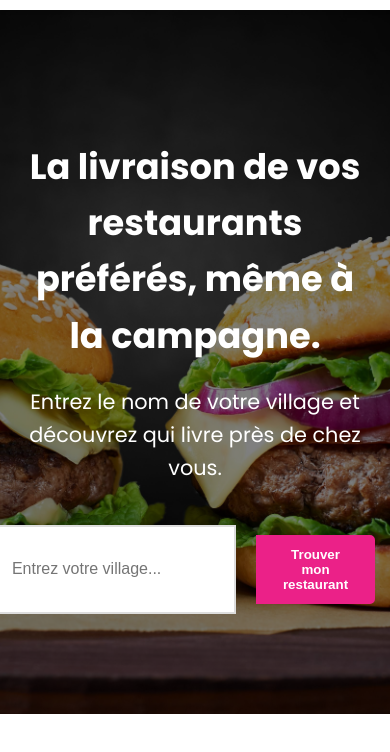
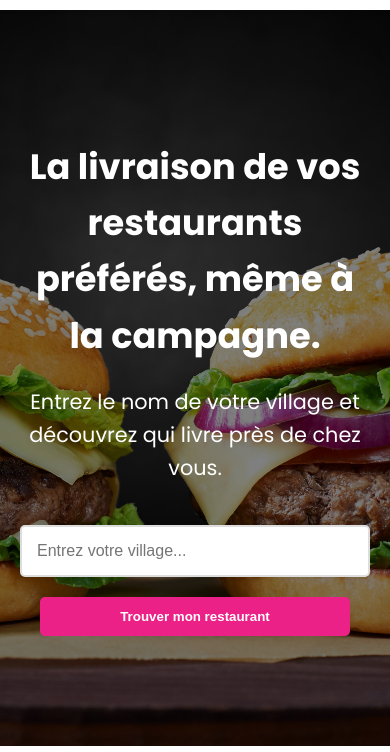
Before and after one commit to pimric/beber, a plain HTML site: page index.html in a window 390 px wide. Shown: the part 92-844 px from the top of the page. Drawn offline with Linux system fonts and the light colour scheme.

Commit message:
fix(village-search): improve mobile layout of village search (alternative)

```diff
--- a/index.html
+++ b/index.html
@@ -311,6 +311,20 @@
             .footer-content {
                 grid-template-columns: 1fr;
                 text-align: center;
+            }
+
+            .village-search {
+                flex-wrap: wrap;
+            }
+
+            .village-search input {
+                margin-bottom: 10px;
+                border-radius: 5px;
+            }
+
+            .village-search button {
+                width: 100%;
+                border-radius: 5px;
             }
         }
 
```
